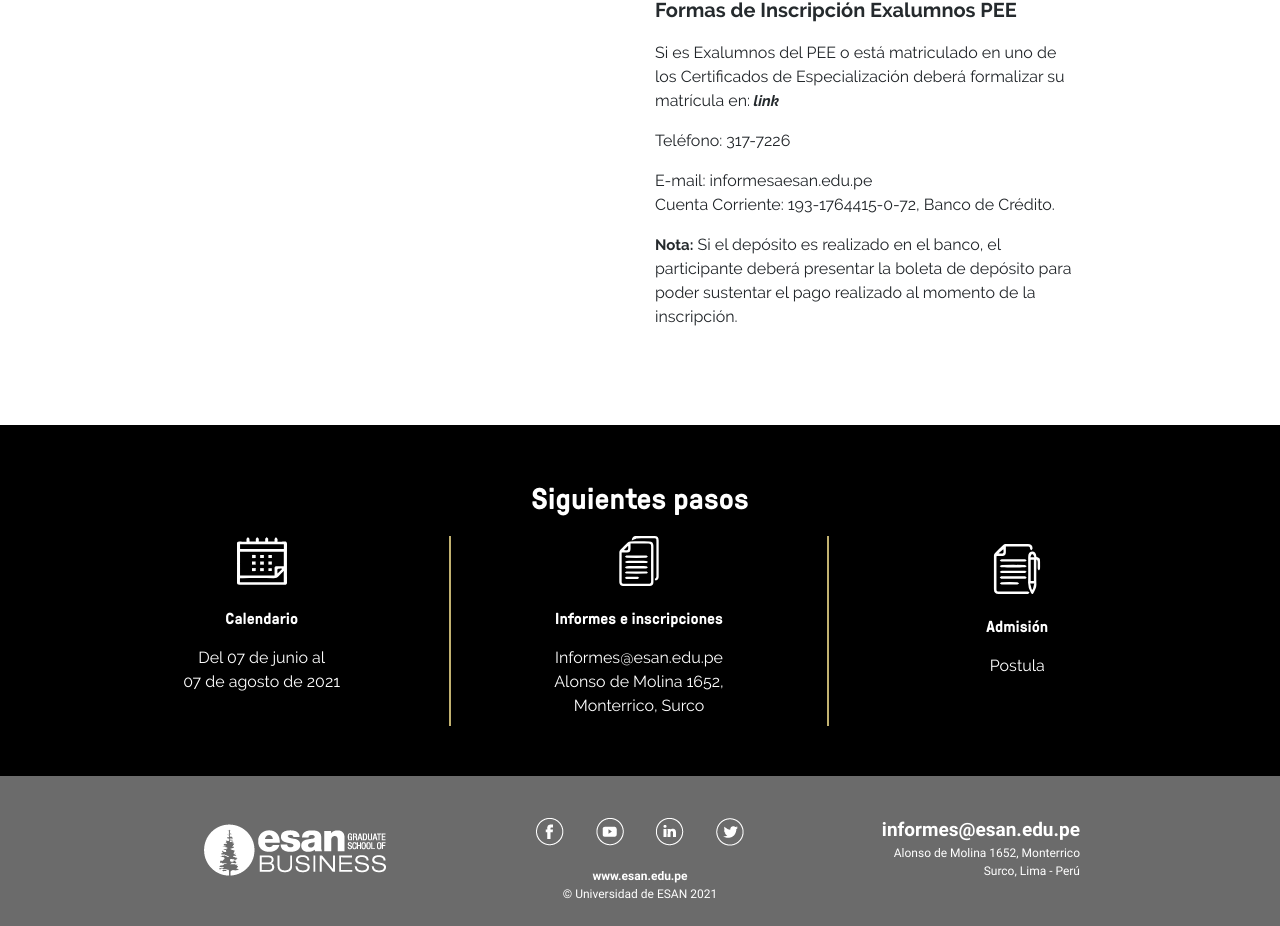
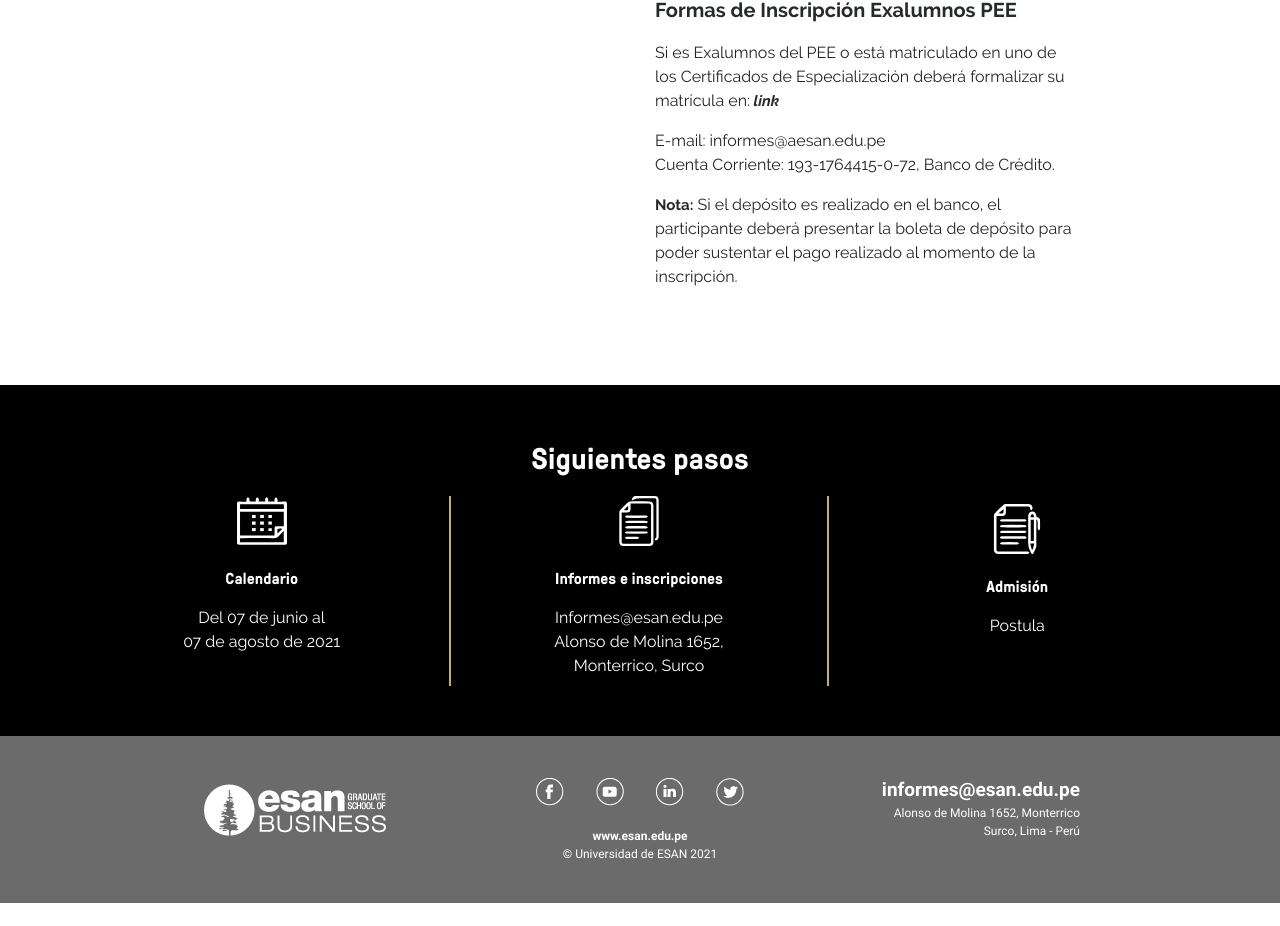
Before and after one commit to Lizethsuk/landing-pee, a Vue app: page /#/admision_page in a window 1280 px wide. Shown: the part 1517-2443 px from the top of the page. After the commit the page ends 2420 px from the top, so only its background shows below. Built offline with nearby package versions, Linux system fonts and the light colour scheme; what vue-country-region-select would draw is missing.

Commit message:
add changes

```diff
--- a/src/pages/menuPages/AdmisionPage.vue
+++ b/src/pages/menuPages/AdmisionPage.vue
@@ -89,7 +89,7 @@
                 Copia de grado bachiller o constancia de egresado universitario,
                 si no contase con el requisito remitir el CV para evaluación.
               </li>
-              <li>Descarga la ficha de inscripción aquí.  <span class="subtitle-text-second"> <a class="pdf" href="https://www.esan.edu.pe/mails/prueba-nativa/2021/PEE/ficha-de-inscripcion-v3.docx" download > link </a> </span>  </li>
+              <li>Descarga la ficha de inscripción aquí.  <span class="subtitle-text-second"> <a class="pdf" href="https://www.esan.edu.pe/mails/prueba-nativa/2021/PEE/ficha-de-inscripcio@n-v3.docx" download > link </a> </span>  </li>
             </ul>
             <p class="subtitle-text">Formas de Inscripción Exalumnos PEE</p>
             <p>
@@ -97,8 +97,8 @@
               Certificados de Especialización deberá formalizar su matrícula
               en:<span class="subtitle-text-second"> <a class="pdf" href="https://www.esan.edu.pe/mails/prueba-nativa/2021/PEE/SolicituddeMatriculaExalumnos.pdf" download> link </a> </span>
             </p>
-            <p>Teléfono: 317-7226</p>
-            <span>E-mail: informesaesan.edu.pe </span>
+
+            <span>E-mail: informes@aesan.edu.pe</span>
             <p>Cuenta Corriente: 193-1764415-0-72, Banco de Crédito.</p>
             <p>
               <span class="subtitle-text-three"> Nota:</span>  Si el depósito es realizado en el banco, el participante
```
